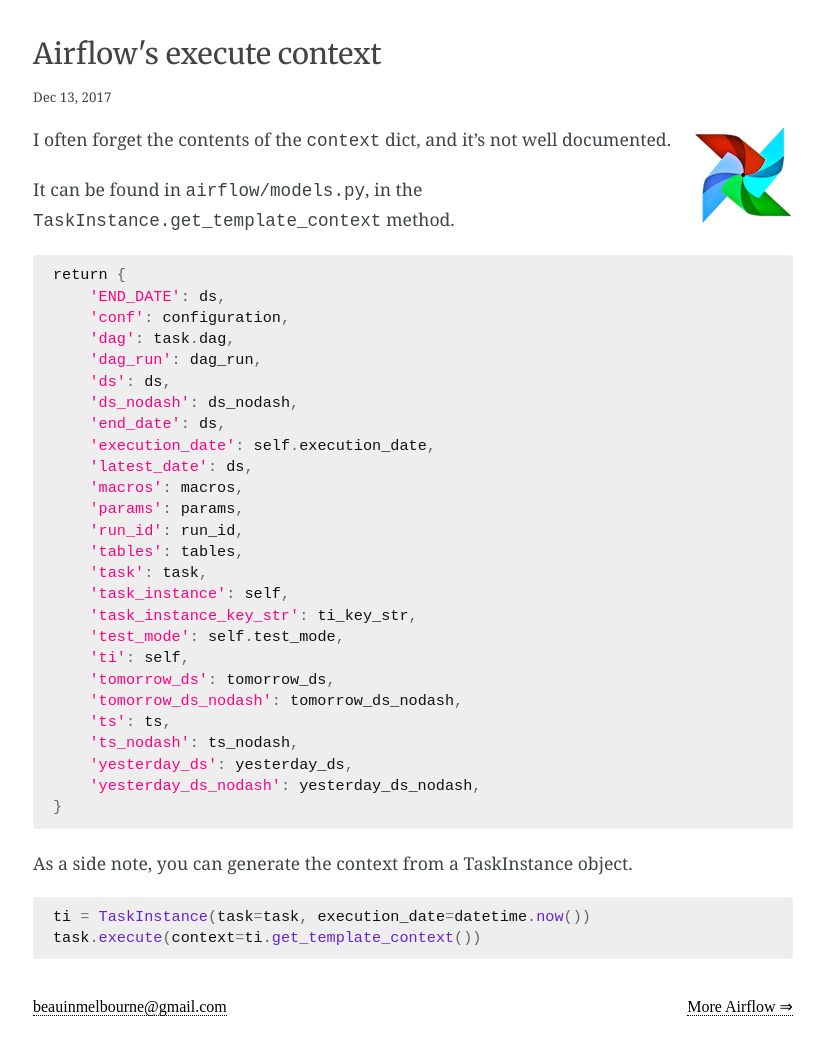
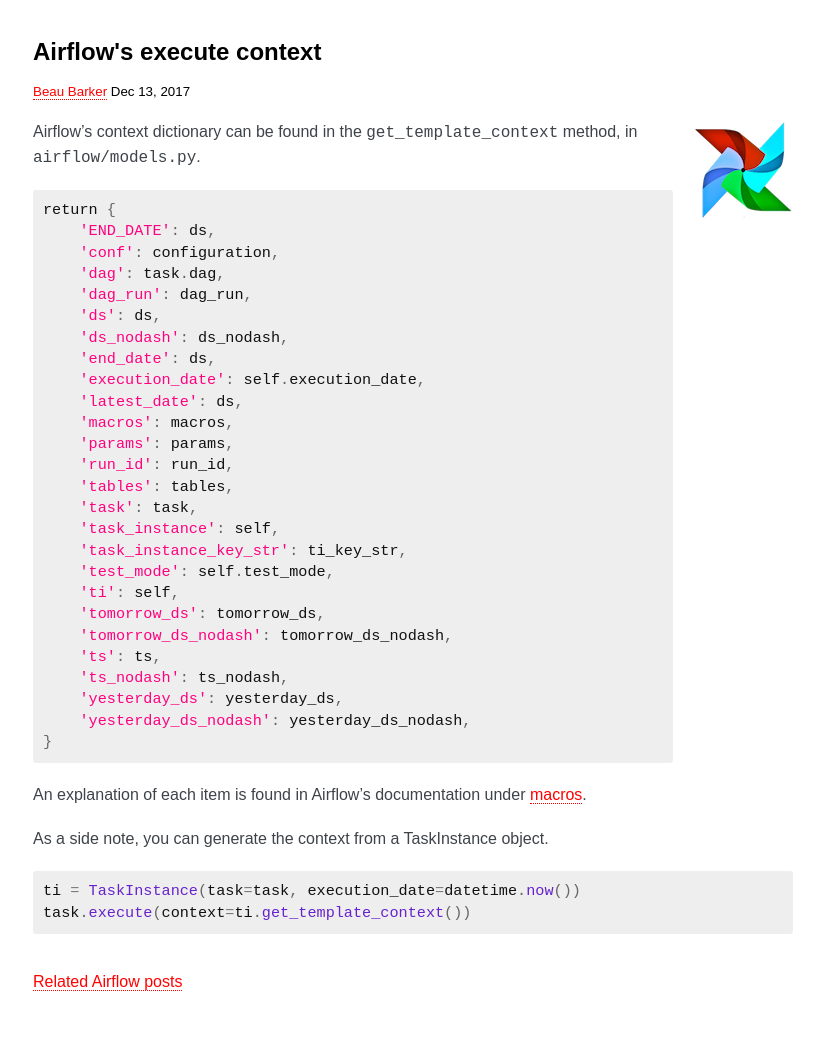
Before and after one commit to explodinglabs/explodinglabs.github.io, a Jekyll site: the page built from _posts/airflow/2017-12-13-airflows-execute-context.markdown, in a window 1280 px wide. Shown: the whole page, without its empty margins (227-1051 px from the left). Built offline with Jekyll 4.4.1, drawn with Linux system fonts in a browser that asks for light colours; some web fonts are replaced; after the commit the page ends 1030 px from its top, so only the background shows below that.

Commit message:
Redesign to use sans-serif

````diff
--- a/_layouts/post.html
+++ b/_layouts/post.html
@@ -2,27 +2,22 @@
 layout: all
 ---
 <article class="post" itemscope itemtype="http://schema.org/BlogPosting">
-
     <h1 class="page-title" itemprop="name headline">{{ page.title }}</h1>
 
     <div class="post-meta">
+        <a href="mailto:beauinmelbourne@gmail.com">Beau Barker</a>
         <time datetime="{{ page.date | date_to_xmlschema }}" itemprop="datePublished">{{ page.date | date: "%b %-d, %Y" }}</time>
     </div>
 
     <div class="post-content" itemprop="articleBody">
         {{ content }}
     </div>
-
 </article>
 
 <div class="site-footer">
-    <div style="float: right;">
-        <a href="/{{ page.category }}">
-            More {{ page.category |capitalize}} &rArr;
-        </a>
-    </div>
-
-    <a href="mailto:beauinmelbourne@gmail.com">beauinmelbourne@gmail.com</a>
+    <a href="/{{ page.category }}">
+        Related {{ page.category |capitalize}} posts
+    </a>
 </div>
 
 {% comment %}
--- a/_posts/airflow/2017-12-13-airflows-execute-context.markdown
+++ b/_posts/airflow/2017-12-13-airflows-execute-context.markdown
@@ -13,11 +13,8 @@
 ![airflow](/assets/airflow.png)
 </div>
 
-I often forget the contents of the `context` dict, and it's not well
-documented.
-
-It can be found in `airflow/models.py`, in the
-`TaskInstance.get_template_context` method.
+Airflow's context dictionary can be found in the `get_template_context` method,
+in `airflow/models.py`.
 
 ```python
 return {
@@ -48,6 +45,9 @@
 }
 ```
 
+An explanation of each item is found  in Airflow's documentation under
+[macros](https://airflow.apache.org/docs/stable/macros-ref.html).
+
 As a side note, you can generate the context from a TaskInstance object.
 
 ```python
--- a/_posts/airflow/2018-03-05-run-dag-and-watch-logs.markdown
+++ b/_posts/airflow/2018-03-05-run-dag-and-watch-logs.markdown
@@ -13,9 +13,9 @@
 ![airflow](/assets/airflow.png)
 </div>
 
-I prefer the command-line over web interfaces. I want to run dags and watch the
-log output in the terminal. Each time an Airflow task is run, a new timestamped
-directory and file is created. Something like:
+I want to run dags and watch the log output in the terminal. Each time an
+Airflow task is run, a new timestamped directory and file is created. Something
+like:
 
 ```sh
 ~/airflow/logs/my-dag/my-task/2018-03-06T09:59:10.427477/1.log
--- a/_posts/python/2016-07-22-importerror-httpshandler.markdown
+++ b/_posts/python/2016-07-22-importerror-httpshandler.markdown
@@ -6,10 +6,6 @@
 permalink: /python/importerror-httpshandler
 redirect_from: /importerror-httpshandler
 ---
-<div class="wide-logos" markdown="1">
-![python](/assets/python.png)
-</div>
-
 Running tox tests tonight, had some failures on some Python 3.x versions:
 
     ImportError: cannot import name HTTPSHandler
--- a/css/main.scss
+++ b/css/main.scss
@@ -36,9 +36,9 @@
 }
 
 .page-content {
-    margin-top: $spacing-unit*2;
+    margin-top: $spacing-unit * 2;
     @include media-query($on-palm) {
-        margin-top: $spacing-unit;
+        margin-top: $spacing-unit * 2;
     }
 }
 
@@ -63,64 +63,47 @@
 
 .post-meta {
     margin-bottom: $spacing-unit;
-    color: $grey;
     font-size: smaller;
 }
 
 .post-content {
-    margin-bottom: $spacing-unit*2;
+    margin-bottom: $spacing-unit * 2;
 }
 
 .site-footer {
-    color: $grey;
     margin-bottom: $spacing-unit;
 }
 
 /* Basic styling */
 body {
     background-color: white;
-    -webkit-text-size-adjust: 100%;
-    -webkit-font-feature-settings: "kern" 1;
-    -moz-font-feature-settings: "kern" 1;
-    -o-font-feature-settings: "kern" 1;
-    font-feature-settings: "kern" 1;
-    font-kerning: normal;
-    font-size: 16px;
+    font-family: sans-serif;
 }
 
-::-webkit-scrollbar              { padding-top: $spacing-unit; background-color: #fff; height: 5px;}
-::-webkit-scrollbar-button       { }
-::-webkit-scrollbar-track        { background-color: #ccc; }
-::-webkit-scrollbar-track-piece  { }
-::-webkit-scrollbar-thumb        { background-color: #ddd; }
-::-webkit-scrollbar-corner       { }
-::-webkit-resizer                { }
-
-/* Headings */
-h1, h2, h3, h4, h5, h6 {
-    font-family: 'Merriweather', 'Garamond', 'Georgia', 'serif';
-    font-weight: normal;
-    color: #444;
+h1,h2,h3 {
+    /* Because sometimes the h is a link which changes its color */
+    color: black;
 }
 
 h1.page-title {
+    font-size: 150%;
     margin-bottom: $spacing-unit;
-    font-size: 180%;
 }
 
 h1:not(.page-title) {
-    margin-top: $spacing-unit*1.5;
+    margin-top: $spacing-unit * 1.5;
     margin-bottom: $spacing-unit;
     font-size: 150%;
 }
 
 h2 {
     margin: $spacing-unit*1.5 0 $spacing-unit 0;
-    font-size: 130%;
+    font-size: 120%;
+    font-weight: bold;
 }
 
 a {
-    color: black;
+    color: red;
     text-decoration: none;
     border-bottom: 1px dotted;
     &:hover {
@@ -128,23 +111,17 @@
     }
 }
 
-p, blockquote, ul, ol, dl, figure,
-%vertical-rhythm {
+p, blockquote, ul, ol, dl, figure, %vertical-rhythm {
     margin-bottom: $spacing-unit;
-}
-
-p, ul, ol, .post-meta {
-    font-family: 'Noto Serif', 'Georgia', 'serif';
 }
 
 p, ul, ol {
     color: #3E4349;
-    line-height: 160%;
+    line-height: 150%;
 }
 
 @media screen and (min-width: 751px) {
     p, #contents {
-        font-size: 110%;
     }
 }
 
@@ -172,14 +149,12 @@
     overflow-x: auto;
     background-color: #eee;
     line-height: 140%;
-    margin-bottom: 20px;
-    padding: 10px 10px;
-    padding-left: 0.7em;
+    margin-bottom: $spacing-unit;
+    padding: $spacing-unit/2;
 }
 
 @media screen and (min-width: 751px) {
     pre {
-        padding: 10px 20px;
         font-size: 95%;
     }
 }
@@ -248,11 +223,8 @@
     float: right;
     margin-left: $spacing-unit;
     @include media-query($on-palm) {
-        margin-left: 0;
-        float: none;
-        display: block;
-        text-align: center;
-        margin-bottom: $spacing-unit;
+        /* It's not wide enough to show these */
+        display: none;
     }
 }
 
````
